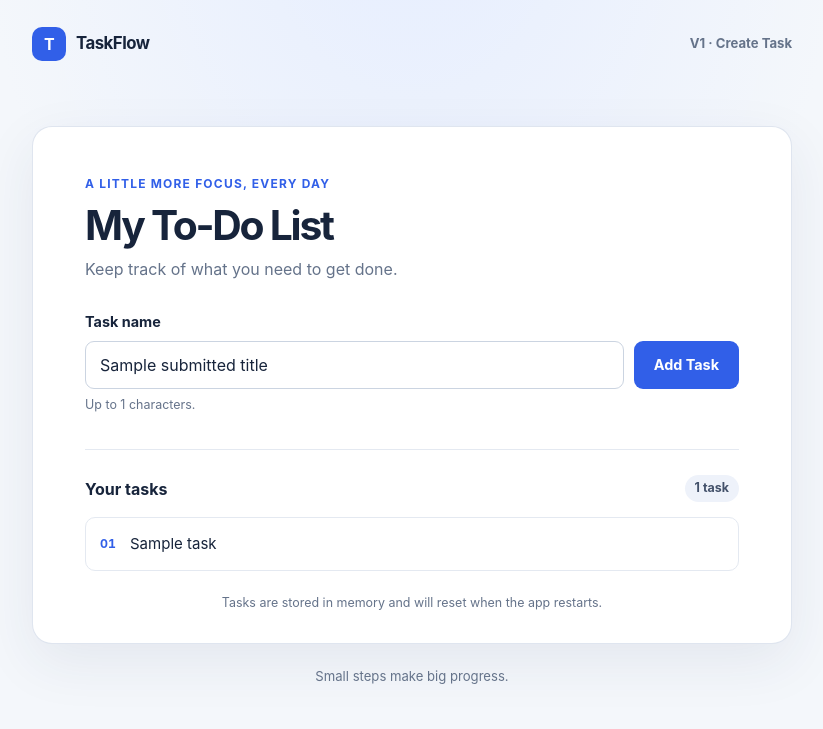
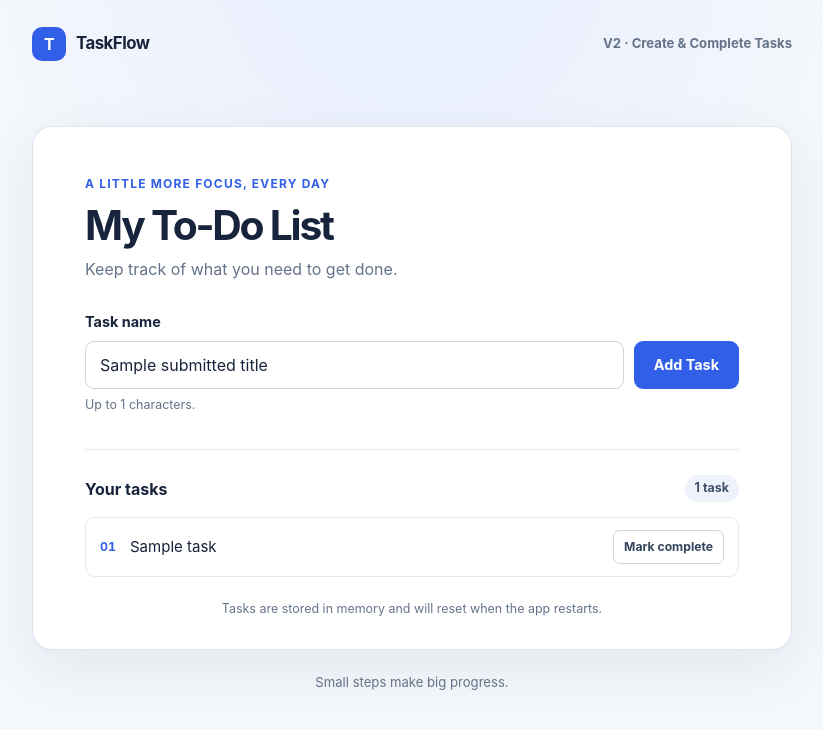
Before and after one commit to harivarsan1177/ToDoList, a Flask app: template templates/index.html in a window 1280 px wide. Shown: the top 729 px of the page, without its empty margins (228-1051 px from the left). Run offline with Flask 3, Linux system fonts and the light colour scheme; the template is opened without the code that fills it: most values are stand-ins (such as "Sample title", 1, 10 or a date in 2020).

Commit message:
V2: add mark task as complete feature

```diff
--- a/app.py
+++ b/app.py
@@ -1,4 +1,4 @@
-from flask import Flask, redirect, render_template, request, url_for
+from flask import Flask, abort, redirect, render_template, request, url_for
 
 app = Flask(__name__)
 
@@ -16,6 +16,7 @@ def index():
         error_message=None,
         submitted_title="",
         task_added=request.args.get("added") == "1",
+        task_updated=request.args.get("updated") == "1",
         max_task_length=MAX_TASK_LENGTH,
     )
 
@@ -34,7 +35,9 @@ def add_task():
             f"Task titles must be {MAX_TASK_LENGTH} characters or fewer."
         )
     else:
-        tasks.append({"id": next_task_id, "title": title})
+        tasks.append(
+            {"id": next_task_id, "title": title, "completed": False}
+        )
         next_task_id += 1
         return redirect(url_for("index", added="1"))
 
@@ -46,11 +49,22 @@ def add_task():
             error_message=error_message,
             submitted_title=submitted_title,
             task_added=False,
+            task_updated=False,
             max_task_length=MAX_TASK_LENGTH,
         ),
         400,
     )
 
 
+@app.post("/tasks/<int:task_id>/toggle")
+def toggle_task(task_id):
+    task = next((task for task in tasks if task["id"] == task_id), None)
+    if task is None:
+        abort(404)
+
+    task["completed"] = not task["completed"]
+    return redirect(url_for("index", updated="1"))
+
+
 if __name__ == "__main__":
     app.run(host="0.0.0.0", port=5000, debug=False)
--- a/static/style.css
+++ b/static/style.css
@@ -242,6 +242,10 @@ h1 {
     overflow-wrap: anywhere;
 }
 
+.task-item-completed {
+    background: #f7faf8;
+}
+
 .task-number {
     flex: 0 0 auto;
     color: var(--accent);
@@ -251,7 +255,48 @@ h1 {
 }
 
 .task-title {
+    flex: 1;
     font-size: 0.94rem;
+}
+
+.task-item-completed .task-title {
+    color: var(--muted);
+    text-decoration: line-through;
+    text-decoration-thickness: 1.5px;
+}
+
+.completion-mark {
+    flex: 0 0 auto;
+    color: var(--success);
+    font-weight: 800;
+}
+
+.task-status-form {
+    flex: 0 0 auto;
+    margin-left: auto;
+}
+
+.status-button {
+    min-height: 34px;
+    padding: 5px 10px;
+    border: 1px solid #cbd4e1;
+    border-radius: 7px;
+    background: #fff;
+    color: #34445d;
+    cursor: pointer;
+    font: inherit;
+    font-size: 0.76rem;
+    font-weight: 650;
+}
+
+.status-button:hover {
+    border-color: var(--accent);
+    color: var(--accent-dark);
+}
+
+.status-button:focus-visible {
+    outline: 3px solid #8eacff;
+    outline-offset: 3px;
 }
 
 .empty-state {
--- a/templates/index.html
+++ b/templates/index.html
@@ -14,7 +14,7 @@
                 <span class="brand-mark" aria-hidden="true">T</span>
                 <span>TaskFlow</span>
             </a>
-            <span class="version-label">V1 · Create Task</span>
+            <span class="version-label">V2 · Create &amp; Complete Tasks</span>
         </header>
 
         <section class="task-card" aria-labelledby="page-title">
@@ -28,6 +28,8 @@
                 <div class="message message-error" role="alert">{{ error_message }}</div>
             {% elif task_added %}
                 <div class="message message-success" role="status">Task added successfully.</div>
+            {% elif task_updated %}
+                <div class="message message-success" role="status">Task status updated.</div>
             {% endif %}
 
             <form class="task-form" action="{{ url_for('add_task') }}" method="post">
@@ -59,9 +61,31 @@
                 {% if tasks %}
                     <ul class="task-list">
                         {% for task in tasks %}
-                            <li class="task-item">
+                            <li class="task-item{% if task.completed %} task-item-completed{% endif %}">
                                 <span class="task-number" aria-hidden="true">{{ "%02d"|format(task.id) }}</span>
+                                {% if task.completed %}
+                                    <span class="completion-mark" aria-label="Completed">&#10003;</span>
+                                {% endif %}
                                 <span class="task-title">{{ task.title }}</span>
+                                <form
+                                    class="task-status-form"
+                                    action="{{ url_for('toggle_task', task_id=task.id) }}"
+                                    method="post"
+                                >
+                                    {% if task.completed %}
+                                        <button
+                                            class="status-button"
+                                            type="submit"
+                                            aria-label="Mark {{ task.title }} as pending"
+                                        >Mark as pending</button>
+                                    {% else %}
+                                        <button
+                                            class="status-button"
+                                            type="submit"
+                                            aria-label="Mark {{ task.title }} as completed"
+                                        >Mark complete</button>
+                                    {% endif %}
+                                </form>
                             </li>
                         {% endfor %}
                     </ul>
```
Also changed, not shown: tests/test_app.py (+78 -3 lines), README.md, 1 other file.
